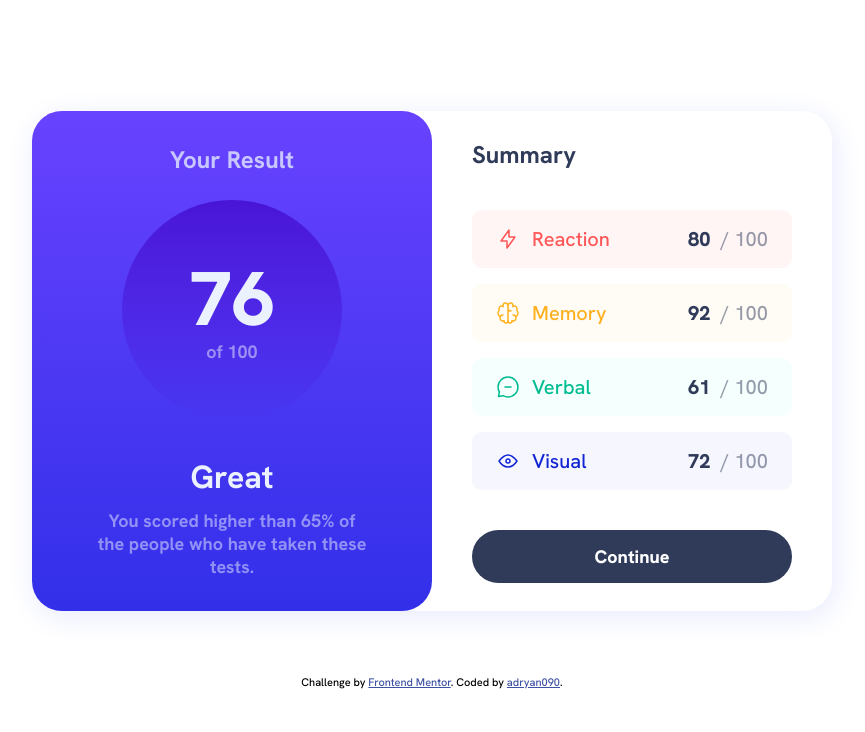
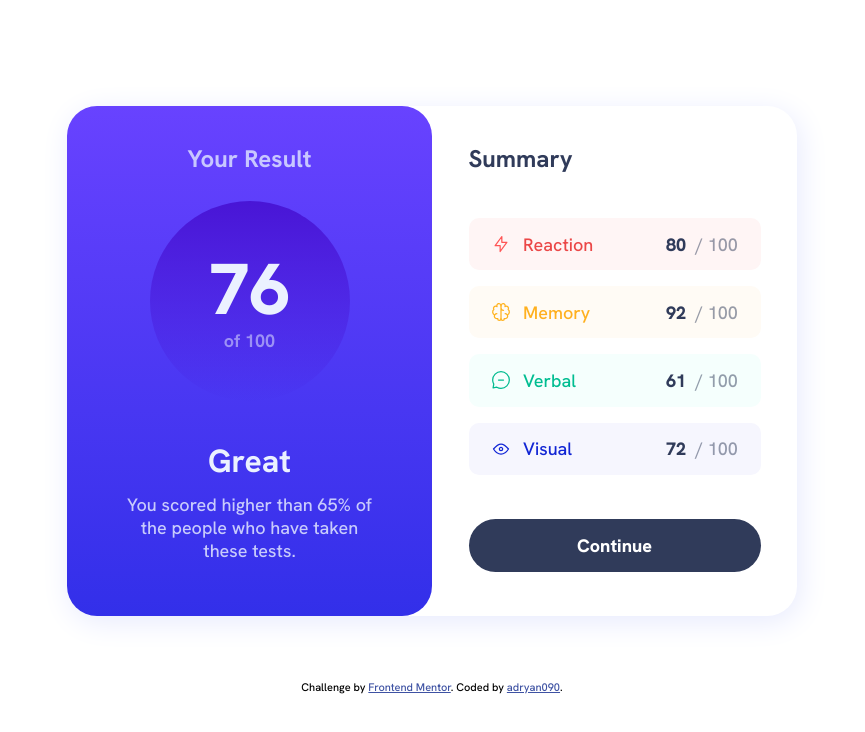
Before and after one commit to adryan090/results-summary-component, a plain HTML site: page index.html in a window 1280 px wide. Shown: the whole page, without its empty margins (208-1073 px from the left). Drawn offline with Linux system fonts and the light colour scheme.

Commit message:
changed sizes

```diff
--- a/index.html
+++ b/index.html
@@ -46,8 +46,8 @@
               <img
                 src="assets/images/icon-reaction.svg"
                 alt=""
-                width="24"
-                height="24"
+                width="20"
+                height="20"
               />Reaction
             </div>
             <div class="points"><span>80&nbsp;</span> / 100</div>
@@ -57,8 +57,8 @@
               <img
                 src="assets/images/icon-memory.svg"
                 alt=""
-                width="24"
-                height="24"
+                width="20"
+                height="20"
               />Memory
             </div>
             <div class="points"><span>92&nbsp;</span> / 100</div>
@@ -68,8 +68,8 @@
               <img
                 src="assets/images/icon-verbal.svg"
                 alt=""
-                width="24"
-                height="24"
+                width="20"
+                height="20"
               />Verbal
             </div>
             <div class="points"><span>61&nbsp;</span> / 100</div>
@@ -79,8 +79,8 @@
               <img
                 src="assets/images/icon-visual.svg"
                 alt=""
-                width="24"
-                height="24"
+                width="20"
+                height="20"
               />Visual
             </div>
             <div class="points"><span>72&nbsp;</span> / 100</div>
--- a/style.css
+++ b/style.css
@@ -31,9 +31,8 @@ img {
   display: block;
 }
 main {
-  /* width: 42vw; */
-  width: 800px;
-  height: 500px;
+  width: 730px;
+  height: 510px;
   border-radius: 30px;
   display: flex;
   box-shadow: 3px 6px 30px hsl(234, 85%, 95%);
@@ -43,10 +42,10 @@ main {
 .summary {
   display: flex;
   flex-direction: column;
-  padding: 1% 5%;
+  padding: 5% 5% 6%;
   width: 50%;
   align-items: center;
-  justify-content: space-evenly;
+  justify-content: space-between;
 }
 
 .result {
@@ -72,8 +71,8 @@ main {
   flex-direction: column;
   align-items: center;
   justify-content: center;
-  width: 220px;
-  height: 220px;
+  width: 200px;
+  height: 200px;
   box-sizing: border-box;
   border-radius: 50%;
   background: linear-gradient(
@@ -84,7 +83,7 @@ main {
 }
 
 .result .score span:nth-child(odd) {
-  font-size: 76px;
+  font-size: 72px;
   font-variation-settings: "wght" 800;
   color: hsl(221, 100%, 96%);
   line-height: 1.1;
@@ -111,11 +110,12 @@ main {
 }
 
 .eval span:nth-child(even) {
-  margin-left: 25px;
-  margin-right: 25px;
+  margin-left: 15px;
+  margin-right: 15px;
+  margin-bottom: 10px;
   font-size: 18px;
-  font-variation-settings: "wght" 700;
-  color: hsla(221, 100%, 96%, 50%);
+  font-variation-settings: "wght" 500;
+  color: hsla(221, 100%, 96%, 80%);
   text-align: center;
 }
 
@@ -126,7 +126,7 @@ main {
   height: 320px;
   justify-content: center;
   width: 100%;
-  font-size: 20px;
+  font-size: 18px;
   gap: 16px;
 }
 
@@ -149,7 +149,7 @@ main {
 
 .stats-container .stats:nth-child(1) {
   background-color: hsl(0, 100%, 98%);
-  color: hsl(0, 100%, 67%);
+  color: hsl(0, 80%, 60%);
 }
 
 .stats-container .stats:nth-child(2) {
```
